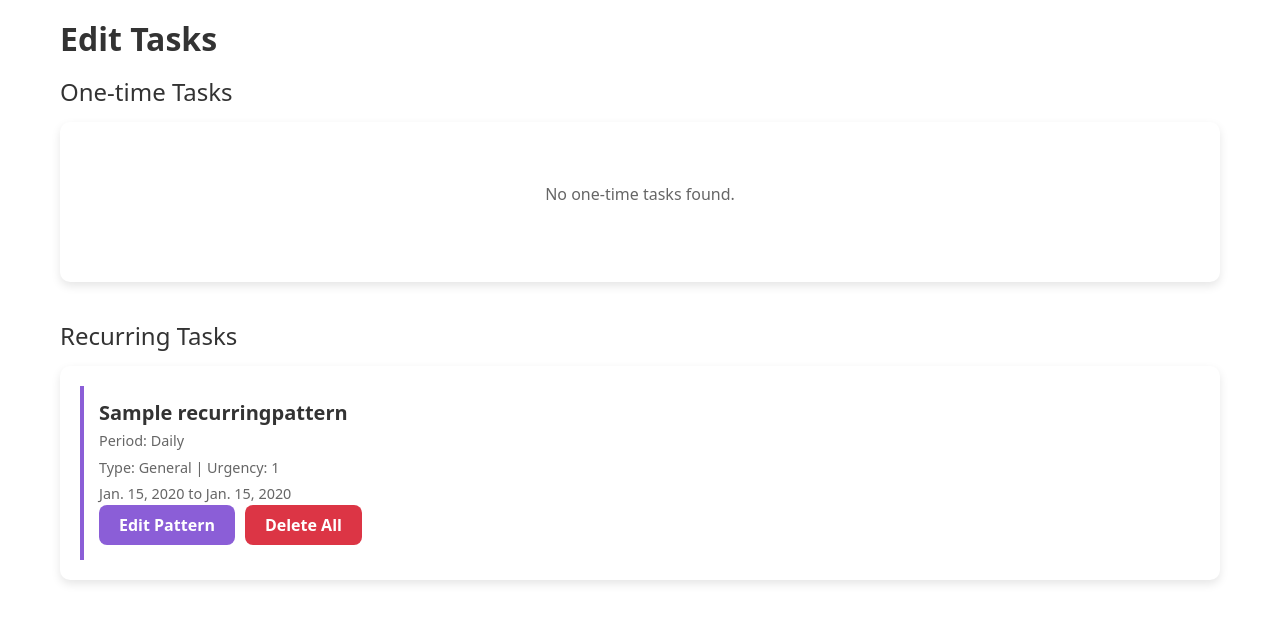
After one commit to akaFM/Kinetic, a Django app: page /edit-tasks in a window 1280 px wide. The commit adds this page. Shown: the top 639 px of the page. Run offline with Django 5.2, Linux system fonts and the light colour scheme; a user stored in the database is signed in; tables that the repository leaves empty hold one stand-in row (values such as "Sample post").

Commit message:
edit and delete

```diff
--- /dev/null
+++ b/taskFlow/tasks/templates/tasks/edit_tasks.html
@@ -0,0 +1,336 @@
+{% extends "tasks/base.html" %}
+{% load static %}
+
+{% block head %}
+<style>
+    .container {
+        padding: 20px;
+        max-width: 1200px;
+        margin: 0 auto;
+    }
+
+    .page-title {
+        color: #333;
+        margin-bottom: 20px;
+        font-weight: 600;
+    }
+
+    .task-list {
+        background: white;
+        border-radius: 10px;
+        padding: 20px;
+        box-shadow: 0 4px 10px rgba(0,0,0,0.1);
+    }
+
+    .task-item {
+        display: flex;
+        justify-content: space-between;
+        align-items: center;
+        padding: 15px;
+        border-bottom: 1px solid #eee;
+        transition: background-color 0.3s;
+    }
+
+    .task-item:hover {
+        background-color: #F4F2FC;
+    }
+
+    .task-item:last-child {
+        border-bottom: none;
+    }
+
+    .task-info h5 {
+        margin: 0;
+        color: #333;
+        font-weight: 600;
+    }
+
+    .task-info p {
+        margin: 5px 0 0;
+        color: #666;
+        font-size: 0.9rem;
+    }
+
+    .task-actions {
+        display: flex;
+        gap: 10px;
+    }
+
+    .edit-btn, .delete-btn {
+        padding: 8px 20px;
+        border-radius: 8px;
+        border: none;
+        cursor: pointer;
+        font-weight: 600;
+        transition: transform 0.2s, background-color 0.3s;
+    }
+
+    .edit-btn {
+        background-color: #8B5ED7;
+        color: white;
+    }
+
+    .edit-btn:hover {
+        background-color: #A66DD4;
+        transform: translateY(-2px);
+    }
+
+    .delete-btn {
+        background-color: #dc3545;
+        color: white;
+    }
+
+    .delete-btn:hover {
+        background-color: #bb2d3b;
+        transform: translateY(-2px);
+    }
+
+    .empty-state {
+        text-align: center;
+        padding: 40px;
+        color: #666;
+    }
+
+    .task-section {
+        margin-bottom: 40px;
+    }
+
+    .section-title {
+        color: #333;
+        margin-bottom: 15px;
+        font-size: 1.5rem;
+    }
+
+    .task-details {
+        font-size: 0.85rem;
+        color: #666;
+        margin-top: 5px;
+    }
+
+    .date-range {
+        font-size: 0.85rem;
+        color: #8B5ED7;
+        margin-top: 5px;
+    }
+
+    .completed-badge, .pending-badge {
+        padding: 2px 8px;
+        border-radius: 4px;
+        font-size: 0.8rem;
+    }
+
+    .completed-badge {
+        background-color: #198754;
+        color: white;
+    }
+
+    .pending-badge {
+        background-color: #ffc107;
+        color: #000;
+    }
+
+    .task-item.recurring {
+        border-left: 4px solid #8B5ED7;
+    }
+
+    .edit-field {
+        width: 100%;
+        padding: 8px 12px;
+        border: 1px solid #dee2e6;
+        border-radius: 6px;
+        font-size: 0.9rem;
+        background-color: white;
+        color: #333;
+        transition: all 0.3s ease;
+        margin: 5px 0;
+    }
+
+    .edit-field:focus {
+        outline: none;
+        border-color: #8B5ED7;
+        box-shadow: 0 0 0 2px rgba(139, 94, 215, 0.2);
+    }
+
+    .description-field {
+        min-height: 80px;
+        resize: vertical;
+    }
+
+    .task-description {
+        color: #666;
+        font-size: 0.9rem;
+        margin: 8px 0;
+        white-space: pre-line;
+    }
+
+    .save-btn, .cancel-btn {
+        padding: 8px 20px;
+        border-radius: 8px;
+        border: none;
+        cursor: pointer;
+        font-weight: 600;
+        transition: all 0.3s ease;
+    }
+
+    .save-btn {
+        background-color: #8B5ED7;
+        color: white;
+    }
+
+    .save-btn:hover {
+        background-color: #A66DD4;
+        transform: translateY(-2px);
+    }
+
+    .cancel-btn {
+        background-color: #6c757d;
+        color: white;
+    }
+
+    .cancel-btn:hover {
+        background-color: #5c636a;
+        transform: translateY(-2px);
+    }
+</style>
+{% endblock %}
+
+{% block body %}
+<div class="container">
+    <h2 class="page-title">Edit Tasks</h2>
+
+    <!-- One-time Tasks Section -->
+    <div class="task-section">
+        <h3 class="section-title">One-time Tasks</h3>
+        <div class="task-list">
+            {% for task in one_time_tasks %}
+            <div class="task-item" id="task-{{ task.id }}">
+                <form method="POST" action="{% url 'edit_tasks' %}">
+                    {% csrf_token %}
+                    <input type="hidden" name="task_id" value="{{ task.id }}">
+                    <input type="hidden" name="is_recurring" value="false">
+                    <div class="task-info">
+                        <h5 class="task-name">{{ task.name }}</h5>
+                        <input type="text" name="name" value="{{ task.name }}" class="edit-field" style="display: none;">
+
+                        <p class="task-description">{{ task.description }}</p>
+                        <textarea name="description" class="edit-field description-field" style="display: none;">{{ task.description }}</textarea>
+
+                        <p>Due: <span class="due-date">{{ task.due_date }}</span></p>
+                        <input type="date" name="due_date" value="{{ task.due_date|date:'Y-m-d' }}" class="edit-field" style="display: none;">
+
+                        <p class="task-details">
+                            Type:
+                            <span class="task-type">{{ task.type }}</span>
+                            <select name="type" class="edit-field" style="display: none;">
+                                {% for value, label in TaskType.choices %}
+                                    <option value="{{ value }}" {% if task.type == value %}selected{% endif %}>{{ label }}</option>
+                                {% endfor %}
+                            </select>
+                            |
+                            Urgency:
+                            <span class="task-urgency">{{ task.urgency }}</span>
+                            <input type="number" name="urgency" value="{{ task.urgency }}" min="1" max="10" class="edit-field" style="display: none;">
+                        </p>
+                    </div>
+                    <div class="task-actions">
+                        <button type="button" class="edit-btn" onclick="toggleEdit('{{ task.id }}', false)">Edit</button>
+                        <button type="submit" class="save-btn" style="display: none;">Save</button>
+                        <button type="button" class="cancel-btn" style="display: none;" onclick="cancelEdit('{{ task.id }}')">Cancel</button>
+                        <button type="submit" name="action" value="true" class="delete-btn">Delete</button>
+                    </div>
+                </form>
+            </div>
+            {% empty %}
+            <div class="empty-state">
+                <p>No one-time tasks found.</p>
+            </div>
+            {% endfor %}
+        </div>
+    </div>
+
+    <!-- Recurring Tasks Section -->
+    <div class="task-section">
+        <h3 class="section-title">Recurring Tasks</h3>
+        <div class="task-list">
+            {% for pattern in recurring_patterns %}
+            <div class="task-item recurring" id="pattern-{{ pattern.id }}">
+                <form method="POST" action="{% url 'edit_tasks' %}">
+                    {% csrf_token %}
+                    <input type="hidden" name="task_id" value="{{ pattern.id }}">
+                    <input type="hidden" name="is_recurring" value="true">
+                    <div class="task-info">
+                        <h5 class="task-name">{{ pattern.name }}</h5>
+                        <input type="text" name="name" value="{{ pattern.name }}" class="edit-field" style="display: none;">
+
+                        <p>Period: <span class="task-period">{{ pattern.repetition_period }}</span></p>
+
+                        <p class="task-details">
+                            Type:
+                            <span class="task-type">{{ pattern.type }}</span>
+                            <select name="type" class="edit-field" style="display: none;">
+                                {% for value, label in TaskType.choices %}
+                                    <option value="{{ value }}" {% if pattern.type == value %}selected{% endif %}>{{ label }}</option>
+                                {% endfor %}
+                            </select>
+                            |
+                            Urgency:
+                            <span class="task-urgency">{{ pattern.urgency }}</span>
+                            <input type="number" name="urgency" value="{{ pattern.urgency }}" min="1" max="10" class="edit-field" style="display: none;">
+                        </p>
+                        <p class="date-range">
+                            {{ pattern.start_date }} to {{ pattern.end_date }}
+                        </p>
+                    </div>
+                    <div class="task-actions">
+                        <button type="button" class="edit-btn" onclick="toggleEdit('{{ pattern.id }}', true)">Edit Pattern</button>
+                        <button type="submit" class="save-btn" style="display: none;">Save</button>
+                        <button type="button" class="cancel-btn" style="display: none;" onclick="cancelEdit('{{ pattern.id }}', true)">Cancel</button>
+                        <button type="submit" name="action" value="true" class="delete-btn">Delete All</button>
+                    </div>
+                </form>
+            </div>
+            {% empty %}
+            <div class="empty-state">
+                <p>No recurring tasks found.</p>
+            </div>
+            {% endfor %}
+        </div>
+    </div>
+</div>
+
+<script>
+    function toggleEdit(id, isRecurring) {
+        const container = document.getElementById(isRecurring ? `pattern-${id}` : `task-${id}`);
+        const fields = container.getElementsByClassName('edit-field');
+        const displays = container.querySelectorAll('.task-name, .due-date, .task-type, .task-urgency, .task-description');
+        const editBtn = container.querySelector('.edit-btn');
+        const saveBtn = container.querySelector('.save-btn');
+        const cancelBtn = container.querySelector('.cancel-btn');
+
+        Array.from(fields).forEach(field => field.style.display = 'inline-block');
+        Array.from(displays).forEach(display => display.style.display = 'none');
+
+        editBtn.style.display = 'none';
+        saveBtn.style.display = 'inline-block';
+        cancelBtn.style.display = 'inline-block';
+    }
+
+    function cancelEdit(id, isRecurring) {
+        const container = document.getElementById(isRecurring ? `pattern-${id}` : `task-${id}`);
+        const fields = container.getElementsByClassName('edit-field');
+        const displays = container.querySelectorAll('.task-name, .due-date, .task-type, .task-urgency');
+        const editBtn = container.querySelector('.edit-btn');
+        const saveBtn = container.querySelector('.save-btn');
+        const cancelBtn = container.querySelector('.cancel-btn');
+
+        // Hide edit fields, show display text
+        Array.from(fields).forEach(field => field.style.display = 'none');
+        Array.from(displays).forEach(display => display.style.display = 'inline');
+
+        // Show edit button, hide save/cancel buttons
+        editBtn.style.display = 'inline-block';
+        saveBtn.style.display = 'none';
+        cancelBtn.style.display = 'none';
+    }
+</script>
+{% endblock %}
--- a/taskFlow/tasks/urls.py
+++ b/taskFlow/tasks/urls.py
@@ -10,4 +10,5 @@ urlpatterns = [
      path('tasks/<int:year>/<int:month>/<int:day>/', views.get_day_tasks_description_json, name='get_day_tasks_description_json'),
      path('tasks/complete/', views.complete_task, name='complete_task'),
      path('tasks/uncomplete/', views.uncomplete_task, name='uncomplete_task'),
+     path("edit-tasks", views.edit_tasks, name="edit_tasks"),
  ]
--- a/taskFlow/tasks/views.py
+++ b/taskFlow/tasks/views.py
@@ -216,3 +216,51 @@ def uncomplete_task(request):
         except Task.DoesNotExist:
             return JsonResponse({'status': 'error', 'message': 'Task not found'}, status=404)
     return JsonResponse({'status': 'error', 'message': 'Invalid method'}, status=405)
+
+@login_required()
+def edit_tasks(request):
+    if request.method == "POST":
+        task_id = request.POST.get("task_id")
+        is_recurring = request.POST.get("is_recurring") == "true"
+        toDelete = request.POST.get("action") == "true"
+
+        try:
+            if is_recurring:
+                pattern = RecurringPattern.objects.get(id=task_id, user=request.user)
+                if toDelete:
+                    Task.objects.filter(recurring_pattern=pattern).delete()
+                    pattern.delete()
+                else:
+                    pattern.name = request.POST.get("name", pattern.name)
+                    pattern.description = request.POST.get("description", pattern.description)
+                    pattern.type = request.POST.get("type", pattern.type)
+                    pattern.urgency = request.POST.get("urgency", pattern.urgency)
+                    pattern.save()
+
+                    Task.objects.filter(recurring_pattern=pattern).update(name=pattern.name, description=pattern.description, type=pattern.type, urgency=pattern.urgency)
+            else:
+                task = Task.objects.get(id=task_id, user=request.user)
+                if toDelete:
+                    task.delete()
+                else:
+                    task.name = request.POST.get("name", task.name)
+                    task.description = request.POST.get("description", task.description)
+                    task.type = request.POST.get("type", task.type)
+                    task.urgency = request.POST.get("urgency", task.urgency)
+                    task.due_date = datetime.strptime(request.POST.get("due_date", task.due_date.strftime('%Y-%m-%d')), '%Y-%m-%d').date()
+                    task.save()
+
+            return HttpResponseRedirect(reverse("edit_tasks"))
+
+        except (Task.DoesNotExist, RecurringPattern.DoesNotExist):
+            pass
+
+    one_time_tasks = Task.objects.filter(user=request.user, recurring_pattern__isnull=True).order_by('due_date')
+    recurring_patterns = RecurringPattern.objects.filter(user=request.user).order_by('start_date')
+
+    context = {
+        "one_time_tasks": one_time_tasks,
+        "recurring_patterns": recurring_patterns,
+        "TaskType": TaskType,
+    }
+    return render(request, "tasks/edit_tasks.html", context)
```
Also changed, not shown: taskFlow/tasks/templates/tasks/dashboard.html (+8 -3 lines).
